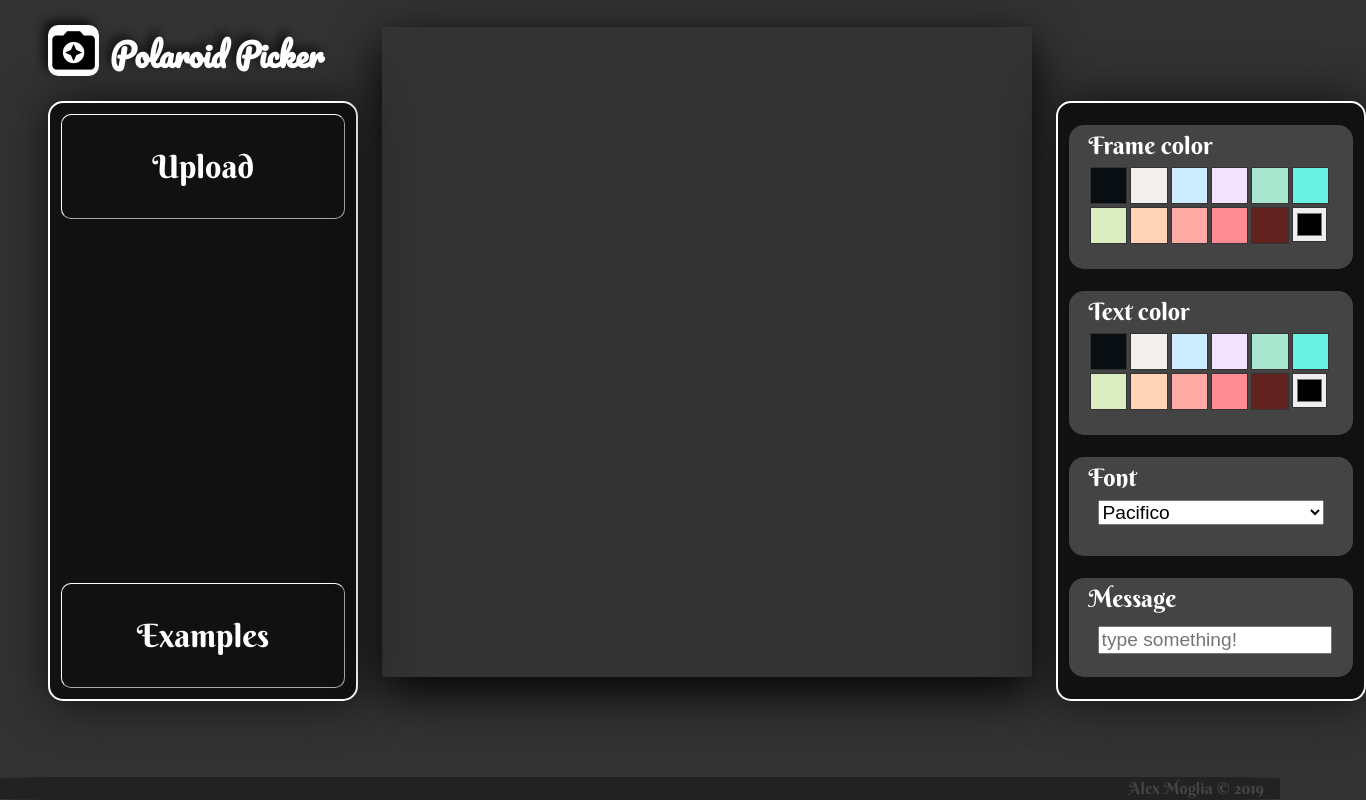
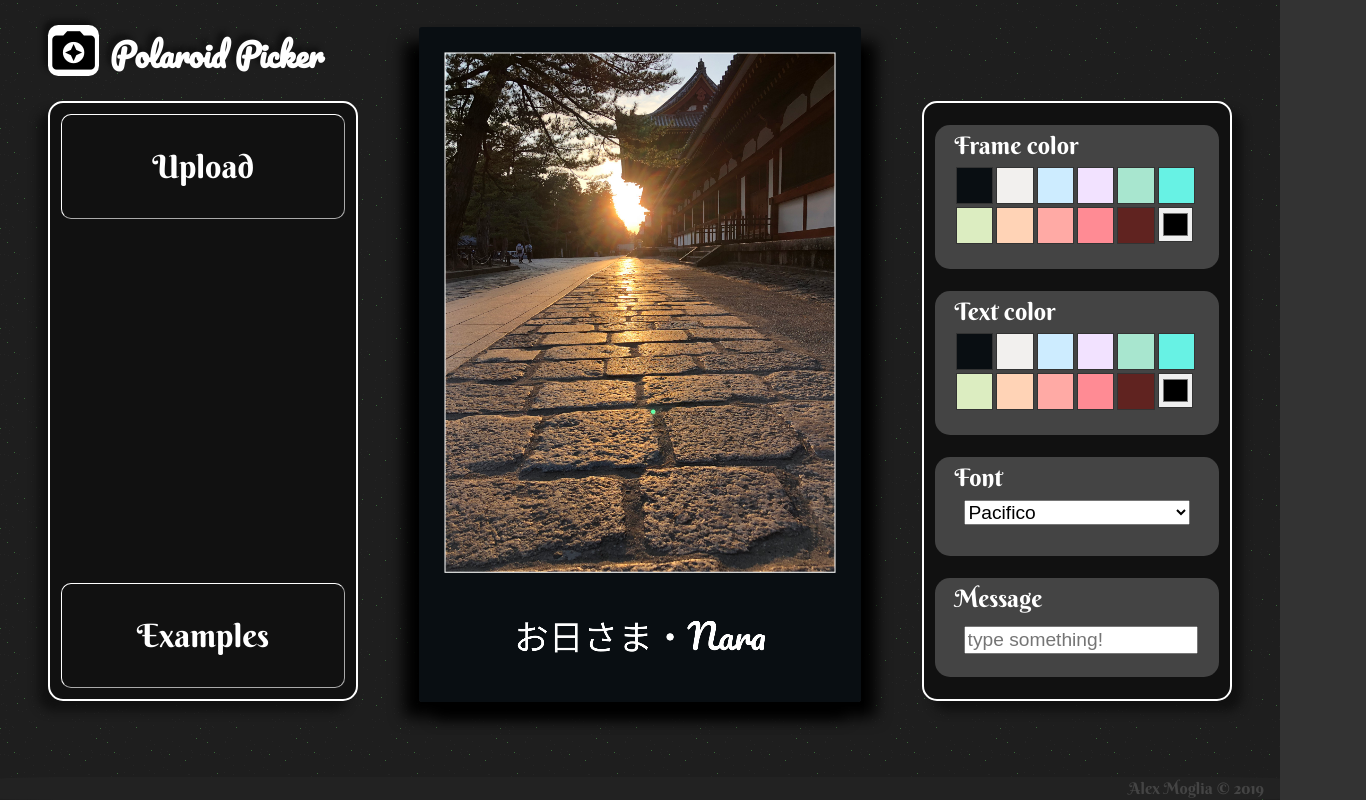
Before and after one commit to alexmoglia/polaroidpicker, a plain HTML site: page index.html in a window 1280 px wide. Both pictures are taken after a click on the heading "Examples". Shown: the whole page, 1366 px wide, since content can reach past the window. Drawn offline with Linux system fonts and the light colour scheme; a web font is replaced by a local one.

Commit message:
background pattern, box shadow updates, upload hover color

```diff
--- a/index.html
+++ b/index.html
@@ -18,6 +18,7 @@
   </head>
 
   <body>
+    <div id="background-div"></div>
     <!-- App Wrapper -->
     <div id="app-wrapper">
       <!-- Header -->
--- a/script.js
+++ b/script.js
@@ -117,14 +117,14 @@ let exampleThumbsWrapper,
   uploadThumbsWrapper,
   uploadButton,
   uploadDetails,
+  exampleDetails,
   preview,
   canvas,
   ctx,
   icon,
   appName,
   frameColorDiv,
-  textColorDiv,
-  textField;
+  textColorDiv;
 let frameColor = "#090e12";
 let textColor = "#fff";
 let font = "Pacifico";
@@ -137,13 +137,13 @@ function init() {
   // Query Selectors
   icon = document.querySelector(".material-icons"); // used in changeColor()
   appName = document.querySelector("#app-name"); // used in changeColor()
-  uploadButton = document.querySelector("#file-input-label");
-  uploadDetails = document.querySelector("#upload-details");
+  uploadButton = document.querySelector("#file-input-label"); // used in uploadImages()
+  uploadDetails = document.querySelector("#upload-details"); // used in toggleAlbums()
   uploadThumbsWrapper = document.querySelector("#upload-thumbnail-div"); // used in displayThumbs(), uploadImages()
+  exampleDetails = document.querySelector("#example-details"); // used in toggleAlbums()
   exampleThumbsWrapper = document.querySelector("#example-thumbnail-div"); // used in displayThumbs()
   frameColorDiv = document.querySelector("#frame-color-div"); // used in displaySwatches()
   textColorDiv = document.querySelector("#text-color-div"); // used in displaySwatches()
-  textField = document.querySelector("#text-field");
 
   // Toggles albums so only one can be open
   let summaries = document.querySelectorAll(".summary");
@@ -167,18 +167,16 @@ function init() {
 
 function toggleAlbums(clickedAlbum) {
   if (clickedAlbum.id === "upload-summary") {
-    if (document.querySelector("#example-details").hasAttribute("open")) {
-      document.querySelector("#example-details").removeAttribute("open");
-    } else if (document.querySelector("#upload-details").hasAttribute("open")) {
-      document.querySelector("#example-details").setAttribute("open", "open");
+    if (exampleDetails.hasAttribute("open")) {
+      exampleDetails.removeAttribute("open");
+    } else if (uploadDetails.hasAttribute("open")) {
+      exampleDetails.setAttribute("open", "open");
     }
   } else if (clickedAlbum.id === "example-summary") {
-    if (document.querySelector("#upload-details").hasAttribute("open")) {
-      document.querySelector("#upload-details").removeAttribute("open");
-    } else if (
-      document.querySelector("#example-details").hasAttribute("open")
-    ) {
-      document.querySelector("#upload-details").setAttribute("open", "open");
+    if (uploadDetails.hasAttribute("open")) {
+      uploadDetails.removeAttribute("open");
+    } else if (exampleDetails.hasAttribute("open")) {
+      uploadDetails.setAttribute("open", "open");
     }
   }
 }
@@ -186,7 +184,7 @@ function toggleAlbums(clickedAlbum) {
 function uploadImages(files) {
   uploadButton.classList.add("display-none"); // hide the original Upload button
   uploadDetails.classList.remove("display-none"); // show the "My Album" details/summary/div
-  document.querySelector("#example-details").removeAttribute("open"); // collapse the "Examples" album
+  exampleDetails.removeAttribute("open"); // collapse the "Examples" album
 
   for (let i = 0; i < files.length; i++) {
     let file = files[i];
@@ -208,6 +206,7 @@ function uploadImages(files) {
     };
     reader.readAsDataURL(file);
   }
+  uploadDetails.setAttribute("open", "open"); // ensures "My Album" opens, even if Examples album is closed first
 }
 
 function changeColor(value, divWrapper) {
@@ -258,9 +257,9 @@ function displayThumbs(album, wrapper) {
 
   //? replace with function to draw instructions to canvas at startup?
   // Call first thumb div in wrapper to the canvas
-  // firstImage = document.querySelector("#upload-thumbnail-div div");
-  // currentImage = firstImage; // for use in Control functions
-  // canvasImage(firstImage);
+  firstImage = document.querySelector("#example-thumbnail-div div");
+  currentImage = firstImage; // for use in Control functions
+  canvasImage(firstImage);
 }
 
 function displaySwatches(divWrapper) {
--- a/style.css
+++ b/style.css
@@ -7,6 +7,19 @@ html {
 body {
   margin: 1.7rem 3rem;
   font-family: "Berkshire Swash", serif;
+}
+
+#background-div {
+  /* Background pattern from Toptal Subtle Patterns */
+  /* background: url("images/patterns/papyrus-dark.png"); */
+  background: url("images/patterns/darkness.png");
+  opacity: 0.4;
+  position: absolute;
+  top: 0;
+  left: 0;
+  right: 0;
+  bottom: 0;
+  z-index: -1;
 }
 
 a {
@@ -25,7 +38,7 @@ a {
   color: #000;
   background: #fff;
   border-radius: 20%;
-  box-shadow: -5px -5px 10px #111;
+  box-shadow: -5px -5px 5px #111;
   position: fixed;
   top: 25px;
 }
@@ -34,7 +47,7 @@ h1 {
   color: #fff;
   font-family: "Pacifico", cursive;
   font-size: 2rem;
-  text-shadow: -5px -5px 10px #111;
+  text-shadow: -5px -5px 5px #111;
   display: inline-block;
   position: fixed;
   left: 110px;
@@ -42,7 +55,6 @@ h1 {
 }
 
 .section {
-  box-shadow: 0px 0px 50px #111;
   padding: 0.7rem;
   background: #111;
   border-radius: 15px;
@@ -58,6 +70,7 @@ h1 {
   flex-flow: column nowrap;
   overflow: hidden;
   justify-content: space-between;
+  box-shadow: -10px 10px 10px #111;
 }
 
 #file-input-label {
@@ -75,8 +88,11 @@ h1 {
 
 #file-input-label:hover {
   cursor: pointer;
-  color: #333;
-  background: #fff;
+  /* ! */
+  /* color: #333;
+  background: #fff; */
+  color: #111;
+  background: #48d593;
 }
 
 #file-input {
@@ -92,7 +108,8 @@ h1 {
   background: #111;
   border: 1px outset #fff;
   border-radius: 10px;
-  transition: all 250ms ease;
+  transition: color 250ms ease;
+  transition: background 250ms ease;
   /* transition: height 500ms ease; */
 }
 
@@ -154,7 +171,7 @@ h1 {
 /* * Canvas Section */
 
 #canvas {
-  box-shadow: 0px 15px 50px;
+  box-shadow: -15px 15px 15px, 15px 15px 15px;
   border-radius: 3px;
   grid-row: 1 / 4;
   justify-self: center; /* grid property - grid applied on #app-wrapper */
@@ -164,6 +181,7 @@ h1 {
 
 #controls-section {
   color: white;
+  box-shadow: 10px 10px 10px #111;
   display: grid;
   grid-template-rows: repeat(1fr, 4);
   justify-content: center;
```
Also changed, not shown: images/patterns/darkness.png (added), images/patterns/papyrus-dark.png (added), 1 other file.
